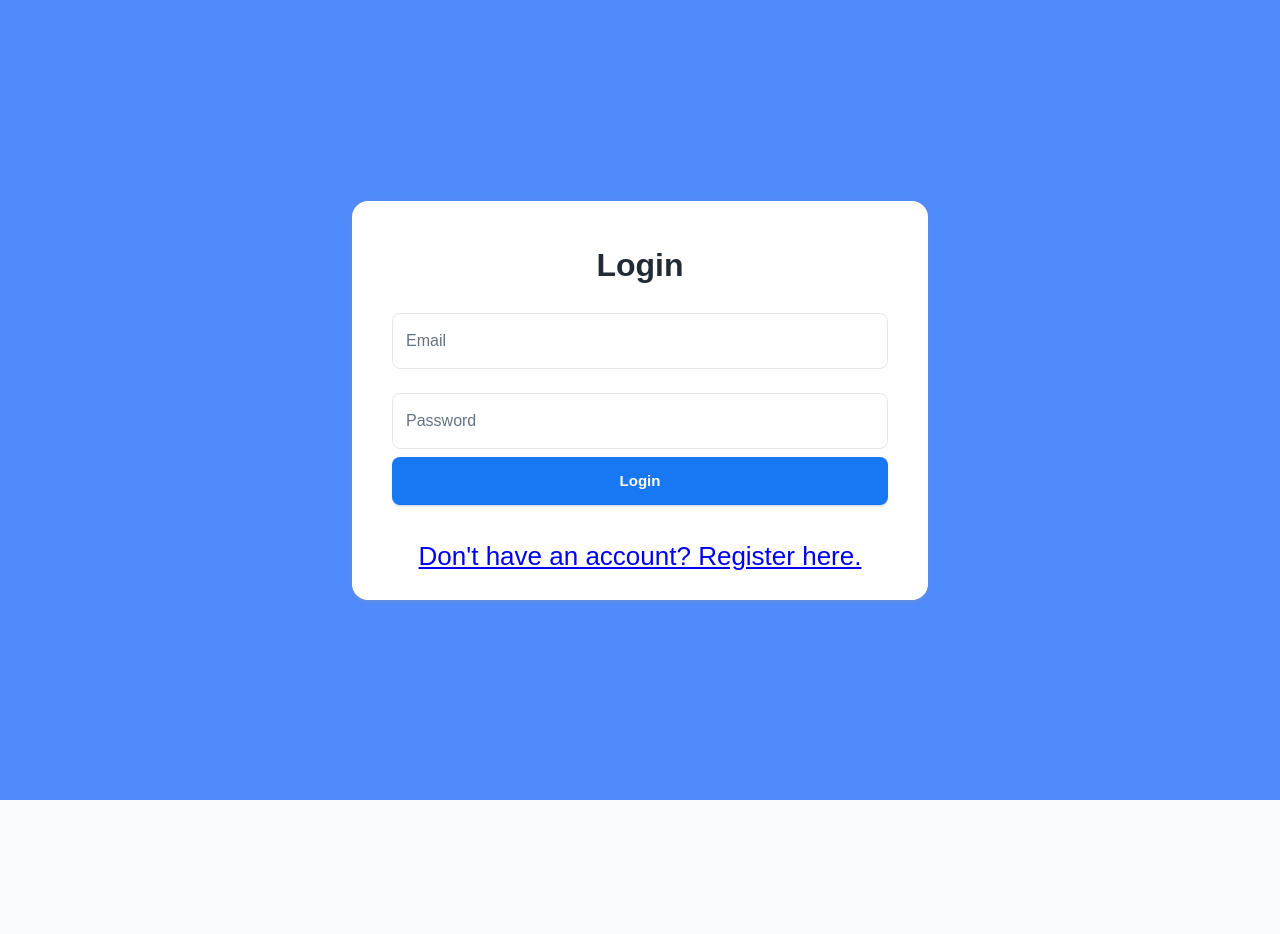
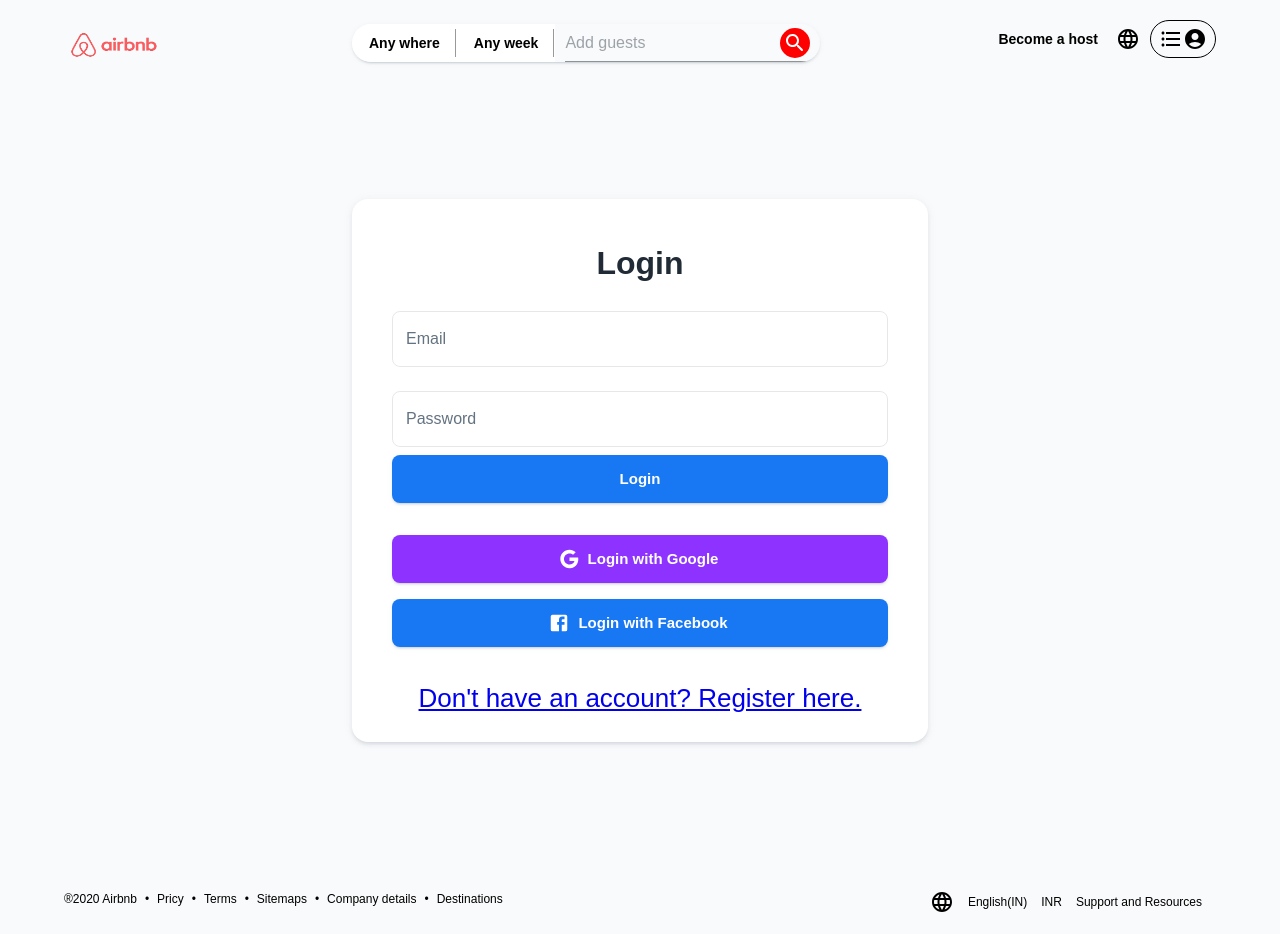
Before and after one commit to QuyDang1209/FrontEnd-Project, a React (Create React App) app in the folder houseforrent/: page / in a window 1280 px wide. Before the commit the page ends 800 px from the top, so only its background shows below. Built offline with nearby package versions, Linux system fonts and the light colour scheme.

Commit message:
add icon for login form

```diff
--- a/houseforrent/package.json
+++ b/houseforrent/package.json
@@ -5,14 +5,14 @@
   "dependencies": {
     "@emotion/react": "^11.11.4",
     "@emotion/styled": "^11.11.5",
-    "@mui/icons-material": "^5.15.21",
+    "@mui/icons-material": "^5.16.0",
     "@mui/material": "^5.15.21",
     "@testing-library/jest-dom": "^5.17.0",
     "@testing-library/react": "^13.4.0",
     "@testing-library/user-event": "^13.5.0",
     "axios": "^1.7.2",
+    "bcryptjs": "^2.4.3",
     "firebase": "^10.12.3",
-    "bcryptjs": "^2.4.3",
     "formik": "^2.4.6",
     "mdb-react-ui-kit": "^8.0.0",
     "react": "^18.3.1",
@@ -20,8 +20,8 @@
     "react-router-dom": "^6.24.0",
     "react-scripts": "5.0.1",
     "react-toastify": "^10.0.5",
+    "styled-components": "^6.1.11",
     "uuid": "^10.0.0",
-    "styled-components": "^6.1.11",
     "validator": "^13.12.0",
     "web-vitals": "^2.1.4",
     "yup": "^1.4.0"
--- a/houseforrent/src/components/login/Login.js
+++ b/houseforrent/src/components/login/Login.js
@@ -3,6 +3,10 @@
 import { Link, useNavigate } from 'react-router-dom';
 import { toast } from 'react-toastify';
 import axios from 'axios';
+import HeaderMenu from '../HeaderMenu';
+import Footer from '../Footer';
+import Google from '@mui/icons-material/Google';
+import Facebook from '@mui/icons-material/Facebook';
 
 export default function Login() {
     const [formData, setFormData] = useState({
@@ -43,14 +47,15 @@
   };
 
   return (
-    <Box sx={{ backgroundColor: '#508bfc', minWidth: '100vw', minHeight: '100vh', display: 'flex', alignItems: 'center', justifyContent: 'center' }}>
+    <>
+      <HeaderMenu />
+    <Box sx={{ backgroundColor: '#grey', minWidth: '100vw', minHeight: '100vh', display: 'flex', alignItems: 'center', justifyContent: 'center' }}>
       <Container>
         <Grid container justifyContent="center" alignItems="center" sx={{ height: '100vh' }}>
           <Grid item xs={12} md={8} lg={6}>
             <Card sx={{ borderRadius: '1rem', boxShadow: 3 }}>
               <CardContent sx={{ p: 5, textAlign: 'center' }}>
                 <Typography variant="h3" gutterBottom>Login</Typography>
-
                 <Box component="form" onSubmit={handleSubmit}>
                   <TextField
                     fullWidth
@@ -84,6 +89,26 @@
                   >
                     Login
                   </Button>
+                  <Button
+                    variant="contained"
+                    color="secondary"
+                    size="large"
+                    fullWidth
+                    sx={{ mb: 2 }}
+                    startIcon={<Google />}
+                  >
+                    Login with Google
+                  </Button>
+                  <Button
+                    variant="contained"
+                    color="primary"
+                    size="large"
+                    fullWidth
+                    sx={{ mb: 4 }}
+                    startIcon={<Facebook />}
+                  >
+                    Login with Facebook
+                  </Button>
                   <Link to="/register">Don't have an account? Register here.</Link>
                 </Box>
               </CardContent>
@@ -92,5 +117,7 @@
         </Grid>
       </Container>
     </Box>
+    <Footer/>
+    </>
   );
 }
```
Also changed, not shown: 1 other file (tests, documents, lock files or other folders).
